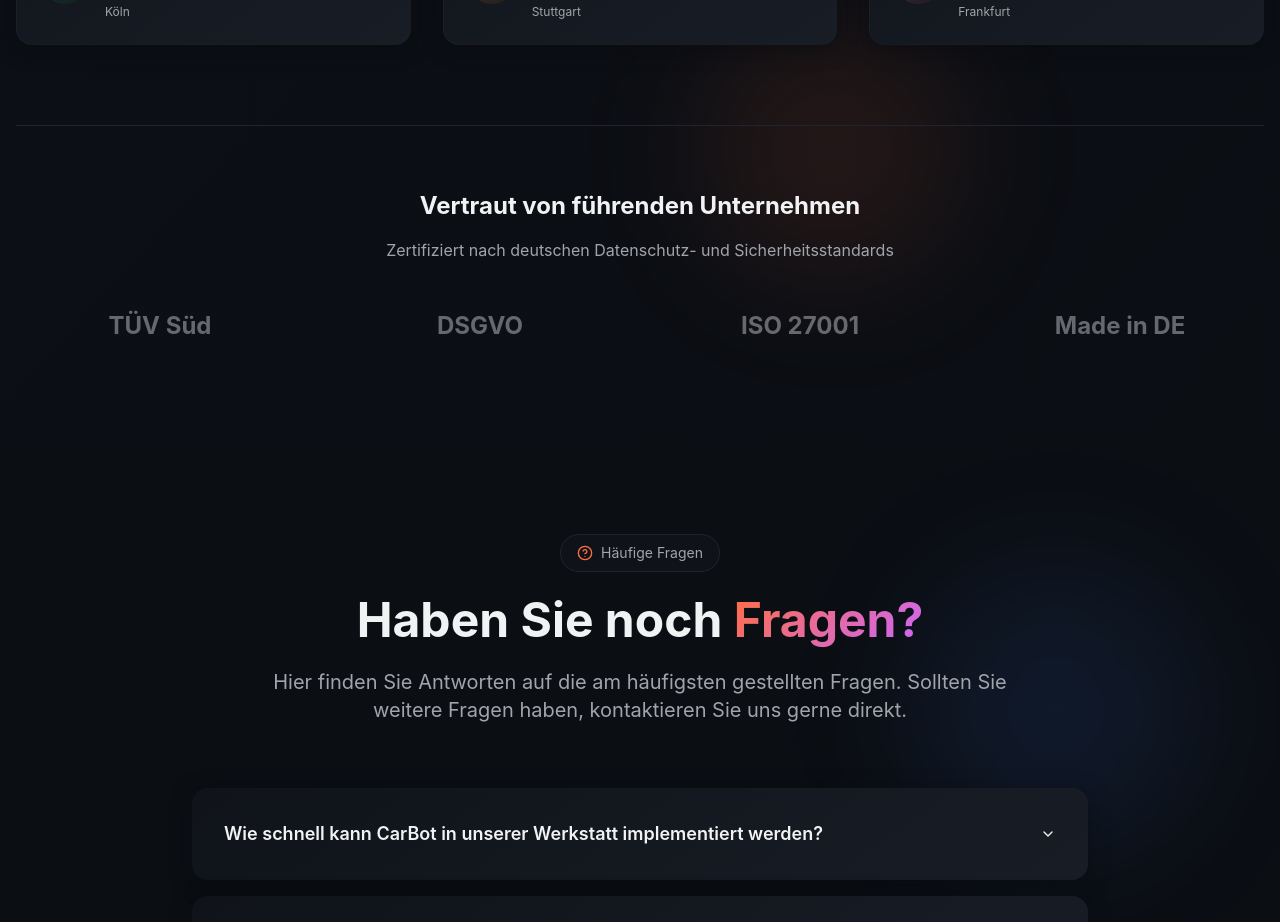
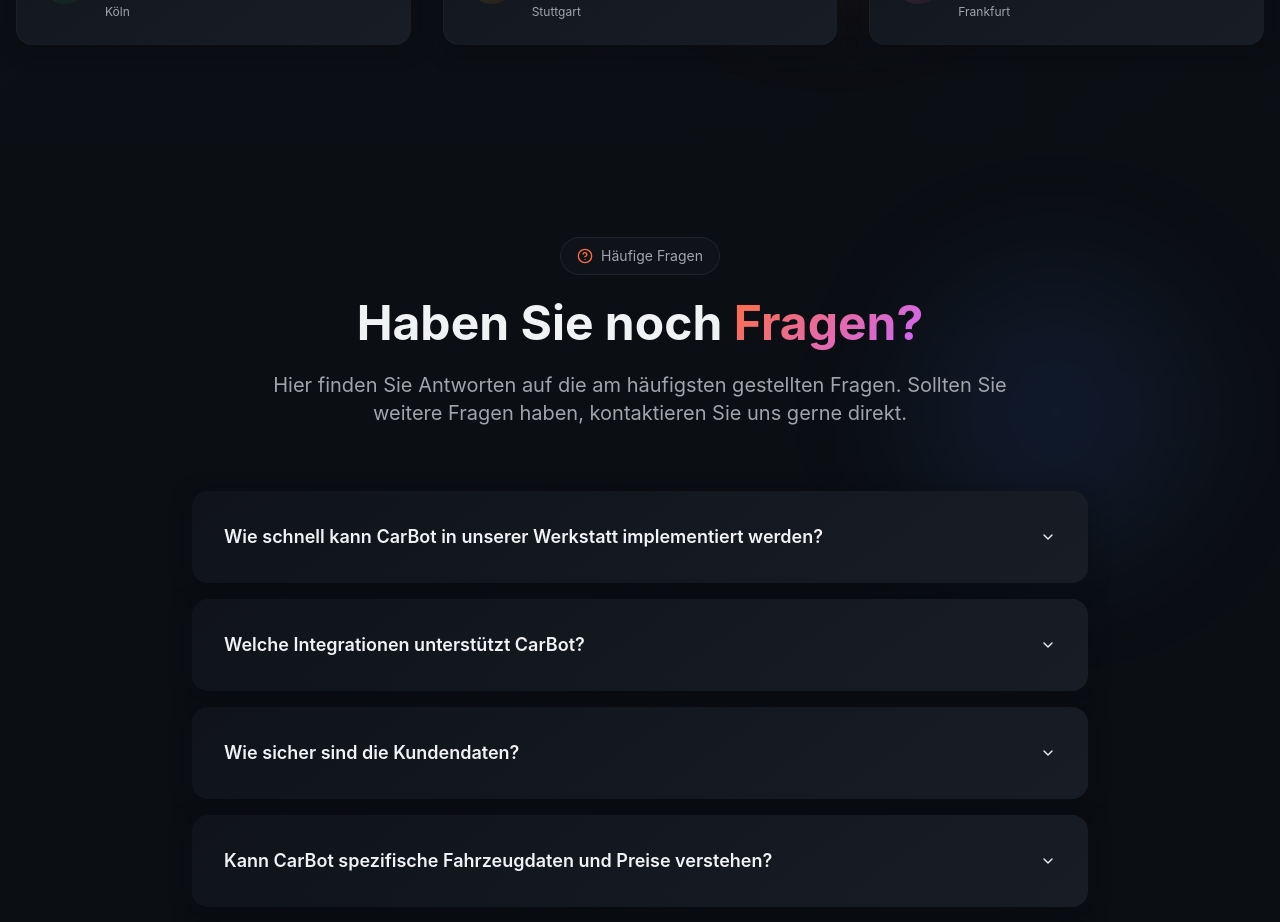
Before and after one commit to AlperTom/drivewise-fixer, a React (Vite) app: page / in a window 1280 px wide. Shown: the part 5440-6362 px from the top of the page. Built offline with nearby package versions, Linux system fonts and the light colour scheme.

Commit message:
Remove trust badges

```diff
--- a/src/components/Testimonials.tsx
+++ b/src/components/Testimonials.tsx
@@ -128,21 +128,6 @@ const Testimonials = () => {
             </div>
           ))}
         </div>
-
-        {/* Trust Badges */}
-        <div className="mt-20 pt-16 border-t border-border">
-          <div className="text-center mb-12">
-            <h3 className="text-2xl font-bold mb-4">Vertraut von führenden Unternehmen</h3>
-            <p className="text-muted-foreground">Zertifiziert nach deutschen Datenschutz- und Sicherheitsstandards</p>
-          </div>
-
-          <div className="grid grid-cols-2 md:grid-cols-4 gap-8 items-center justify-items-center opacity-60">
-            <div className="text-2xl font-bold text-muted-foreground">TÜV Süd</div>
-            <div className="text-2xl font-bold text-muted-foreground">DSGVO</div>
-            <div className="text-2xl font-bold text-muted-foreground">ISO 27001</div>
-            <div className="text-2xl font-bold text-muted-foreground">Made in DE</div>
-          </div>
-        </div>
       </div>
     </section>
   );
```
